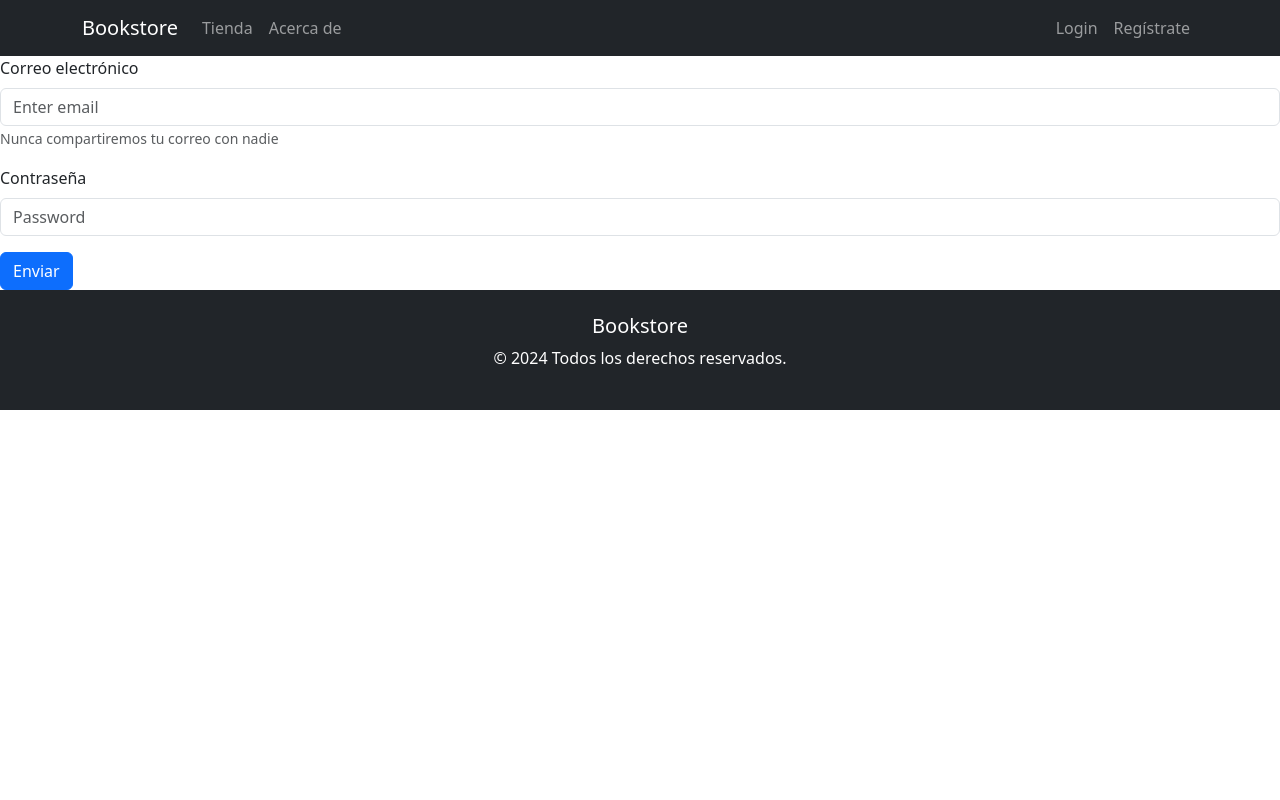
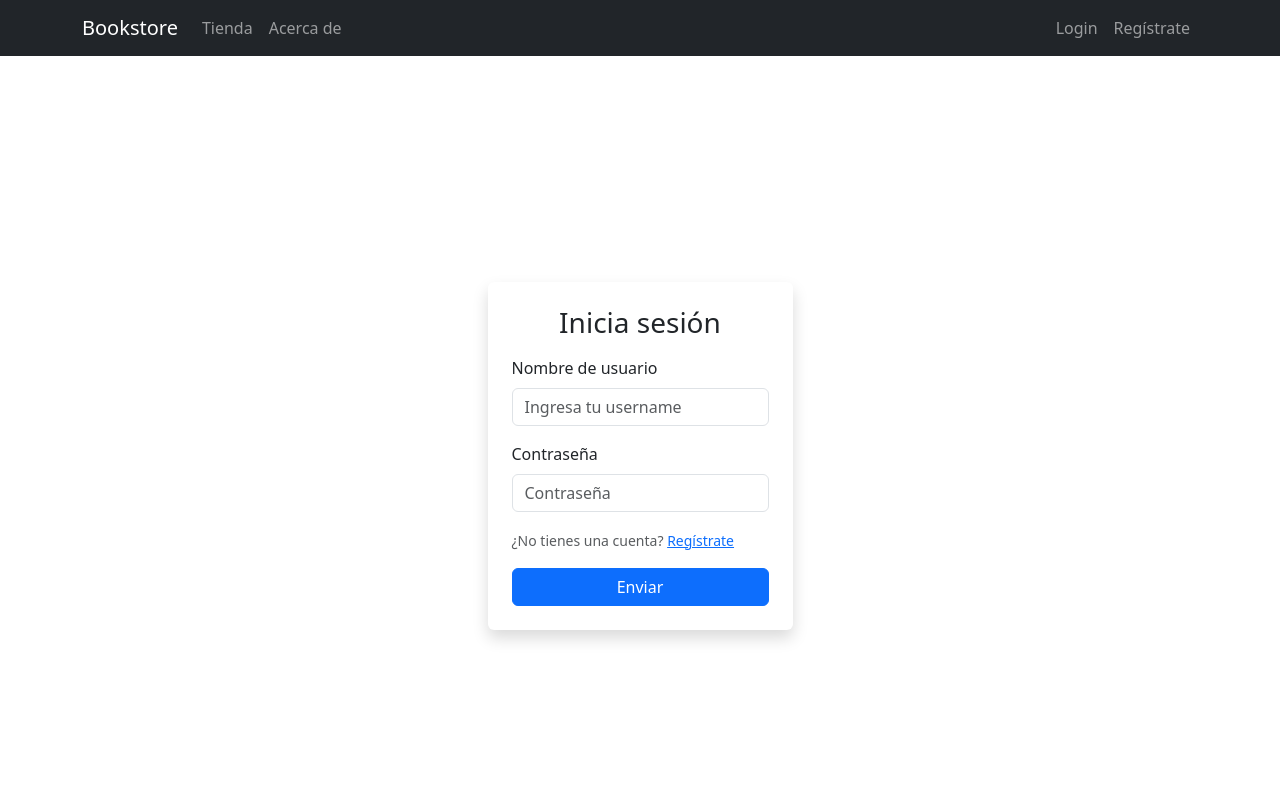
Before and after one commit to metx0/bookstore-react-app, a React (Vite) app: page /login in a window 1280 px wide. Shown: the top 800 px of the page. Built offline with nearby package versions, Linux system fonts and the light colour scheme.

Commit message:
feat: ui of the login and register forms

```diff
--- a/src/App.css
+++ b/src/App.css
@@ -2,7 +2,3 @@
     height: 300px;
     object-fit: cover;
 }
-
-/* .book-card {
-    background-color: #f0f8ff;
-} */
--- a/src/components/registration/Login.jsx
+++ b/src/components/registration/Login.jsx
@@ -1,28 +1,67 @@
 import React from "react";
-import Button from "react-bootstrap/Button";
-import Form from "react-bootstrap/Form";
+import { Form, Button, Container, Row, Col } from "react-bootstrap";
+import { Link } from "react-router-dom";
 
 /*
 A form to allow a user to login
 */
 export default function Login() {
+    const loginEndpoint = "http://localhost:3000/";
+
+    const handleSubmit = (e) => {
+        e.preventDefault();
+    };
+
     return (
-        <Form >
+        <Container
+            fluid
+            className="d-flex justify-content-center align-items-center vh-100"
+        >
+            <Row>
+                <Col>
+                    <Form
+                        onSubmit={handleSubmit}
+                        className="p-4 shadow rounded bg-white login-form"
+                    >
+                        <h3 className="text-center mb-3">Inicia sesión</h3>
                         <Form.Group className="mb-3" controlId="formBasicEmail">
-                <Form.Label>Correo electrónico</Form.Label>
-                <Form.Control required type="email" placeholder="Enter email" />
-                <Form.Text className="text-muted">
-                   Nunca compartiremos tu correo con nadie
+                            <Form.Label>Nombre de usuario</Form.Label>
+                            <Form.Control
+                                required
+                                type="text"
+                                placeholder="Ingresa tu username"
+                            />
+                        </Form.Group>
+
+                        <Form.Group
+                            className="mb-3"
+                            controlId="formBasicPassword"
+                        >
+                            <Form.Label>Contraseña</Form.Label>
+                            <Form.Control
+                                required
+                                type="password"
+                                placeholder="Contraseña"
+                            />
+                        </Form.Group>
+
+                        <Form.Group className="mb-3">
+                            <Form.Text>
+                                ¿No tienes una cuenta?{" "}
+                                <Link to="/register">Regístrate</Link>
                             </Form.Text>
                         </Form.Group>
 
-            <Form.Group className="mb-3" controlId="formBasicPassword">
-                <Form.Label>Contraseña</Form.Label>
-                <Form.Control required type="password" placeholder="Password" />
-            </Form.Group>
-            <Button variant="primary" type="submit">
+                        <Button
+                            variant="primary"
+                            type="submit"
+                            className="w-100"
+                        >
                             Enviar
                         </Button>
                     </Form>
+                </Col>
+            </Row>
+        </Container>
     );
 }
--- a/src/components/registration/Register.jsx
+++ b/src/components/registration/Register.jsx
@@ -1,9 +1,55 @@
 import React from "react";
+import { Form, Button, Container, Row, Col } from "react-bootstrap";
 
 export default function Register() {
+    const registerEndpoint = "http://localhost:3000/register";
+
+    const handleSubmit = (e) => {
+        e.preventDefault();
+    };
+
     return (
-        <div>
-            <h3>Haz tu cuenta</h3>
-        </div>
+        <Container
+            fluid
+            className="d-flex justify-content-center align-items-center vh-100"
+        >
+            <Row>
+                <Col>
+                    <Form
+                        onSubmit={handleSubmit}
+                        className="p-4 shadow rounded bg-white login-form"
+                    >
+                        <h3 className="text-center mb-3">Regístrate</h3>
+                        <Form.Group className="mb-3" controlId="formBasicEmail">
+                            <Form.Label>Nombre de usuario</Form.Label>
+                            <Form.Control
+                                required
+                                type="text"
+                                placeholder="Ingresa tu username"
+                            />
+                        </Form.Group>
+
+                        <Form.Group
+                            className="mb-3"
+                            controlId="formBasicPassword"
+                        >
+                            <Form.Label>Contraseña</Form.Label>
+                            <Form.Control
+                                required
+                                type="password"
+                                placeholder="Contraseña"
+                            />
+                        </Form.Group>
+                        <Button
+                            variant="primary"
+                            type="submit"
+                            className="w-100"
+                        >
+                            Enviar
+                        </Button>
+                    </Form>
+                </Col>
+            </Row>
+        </Container>
     );
 }
```
Lines whose indentation alone changed are shown as unchanged.
